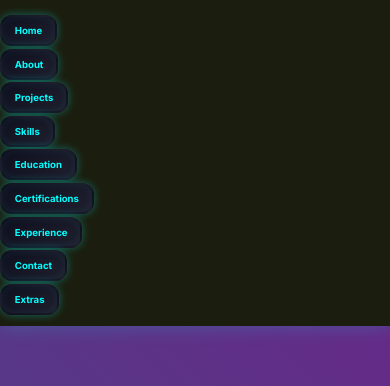
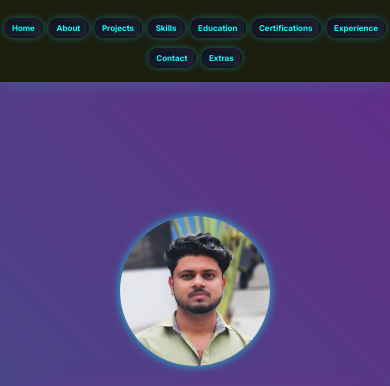
Before and after one commit to abhishek-mondal-010/FUTURE_FS_01, a plain HTML site: page index.html in a window 390 px wide. Shown: the top 386 px of the page. Drawn offline with Linux system fonts and the light colour scheme.

Commit message:
Added responsive design media queries to the CSS

```diff
--- a/index.css
+++ b/index.css
@@ -960,3 +960,93 @@ body.dark-mode {
     padding: 1rem;
   }
 }
+
+/* Navbar */
+.navbar {
+  background: #1b1e0f;
+  padding: 0.8rem 0;
+  box-shadow: 0 0 20px #00f0ff33;
+  position: sticky;
+  top: 0;
+  z-index: 100;
+}
+
+.navbar ul {
+  display: flex;
+  justify-content: center;
+  flex-wrap: wrap;
+  list-style: none;
+  gap: clamp(0.5rem, 1.5vw, 1rem);
+}
+
+.navbar ul li a {
+  color: #00ffff;
+  text-decoration: none;
+  padding: clamp(0.4rem, 1vw, 0.6rem) clamp(0.8rem, 2vw, 1rem);
+  font-weight: bold;
+  font-size: clamp(0.7rem, 1.8vw, 0.9rem);
+  position: relative;
+  border: 2px solid transparent;
+  background: linear-gradient(145deg, #0f0f1e, #1f1f2e);
+  border-radius: 10px;
+  box-shadow: 0 0 6px #00ffff55, inset 0 0 6px #00ffff11;
+  transition: all 0.4s ease;
+  perspective: 1000px;
+}
+
+.navbar ul li a:hover {
+  color: #111;
+  background: #00ffff;
+  box-shadow: 0 0 10px #00ffff, 0 0 20px #00ffff, 0 0 40px #00ffff, 0 0 80px #00ffff;
+  transform: scale(1.1) rotateX(15deg) rotateY(15deg);
+  border: 2px solid #00ffff;
+}
+
+.navbar ul li a::before {
+  content: "";
+  position: absolute;
+  top: 50%;
+  left: 50%;
+  width: 110%;
+  height: 110%;
+  background: rgba(0, 255, 255, 0.1);
+  transform: translate(-50%, -50%) scale(0);
+  border-radius: 12px;
+  transition: all 0.4s ease;
+  z-index: -1;
+}
+
+.navbar ul li a:hover::before {
+  transform: translate(-50%, -50%) scale(1);
+  box-shadow: 0 0 20px #00ffff88, 0 0 30px #00ffff88;
+}
+
+.navbar ul li a:active {
+  transform: scale(0.95) rotateX(5deg);
+  box-shadow: 0 0 15px #00ffff;
+}
+
+/* Responsive Design */
+@media (max-width: 768px) {
+  .navbar ul {
+    gap: clamp(0.4rem, 1vw, 0.8rem);
+    flex-direction: row;
+  }
+
+  .navbar ul li a {
+    padding: clamp(0.3rem, 0.8vw, 0.5rem) clamp(0.6rem, 1.5vw, 0.8rem);
+    font-size: clamp(0.6rem, 1.5vw, 0.8rem);
+  }
+}
+
+@media (max-width: 480px) {
+  .navbar ul {
+    gap: clamp(0.3rem, 0.8vw, 0.6rem);
+    flex-direction: row;
+  }
+
+  .navbar ul li a {
+    padding: clamp(0.2rem, 0.6vw, 0.4rem) clamp(0.4rem, 1vw, 0.6rem);
+    font-size: clamp(0.5rem, 1.2vw, 0.7rem);
+  }
+}
--- a/index.html
+++ b/index.html
@@ -39,10 +39,6 @@
       <br>
       <a href="#projects" class="cta-btn">View Projects</a>
       <a href="#resume" class="resume">Download Resume</a>
-      <a href="#resume" class="resume">Download Curriculum Vitae (CV)</a>
-      <br><br><br><br>
-
-
 
     </div>
   </section>
@@ -67,7 +63,7 @@
     <div class="project-item">
       <div class="project-box">
         <h3>Portfolio Website</h3>
-        <p>A Webpage designed to showcase my skills, my projects, my experience, my education, and a contact form. It's designed with a clean UI/UX focus and includes features like a dark/light mode toggle, sticky navbar, and smooth scrolling. I have built it from scratch using HTML, CSS, JavaScript, and MongoDB with attention to responsive design for both desktop and mobile devices.</p>
+        <p>A Webpage designed to showcase my skills, my projects, my experience, my education, and a contact form. It's designed with a clean UI/UX focus , sticky navbar, and smooth scrolling. I have built it from scratch using HTML, CSS, JavaScript, and MongoDB with attention to responsive design for both desktop and mobile devices.</p>
         <p><strong>Tech Stack:</strong> HTML, CSS, JavaScript, MongoDB</p>
         <a href="#" class="btn">Live Demo</a>
 
@@ -220,13 +216,7 @@
     </div>
   </section>
 
-  <!-- Optional: Dark Mode Script -->
-  <script>
-    const toggle = document.getElementById('theme-toggle');
-    toggle.addEventListener('click', () => {
-      document.body.classList.toggle('dark-mode');
-    });
-  </script>
+
 <script src="form-handler.js"></script>
 
 </body>
```
